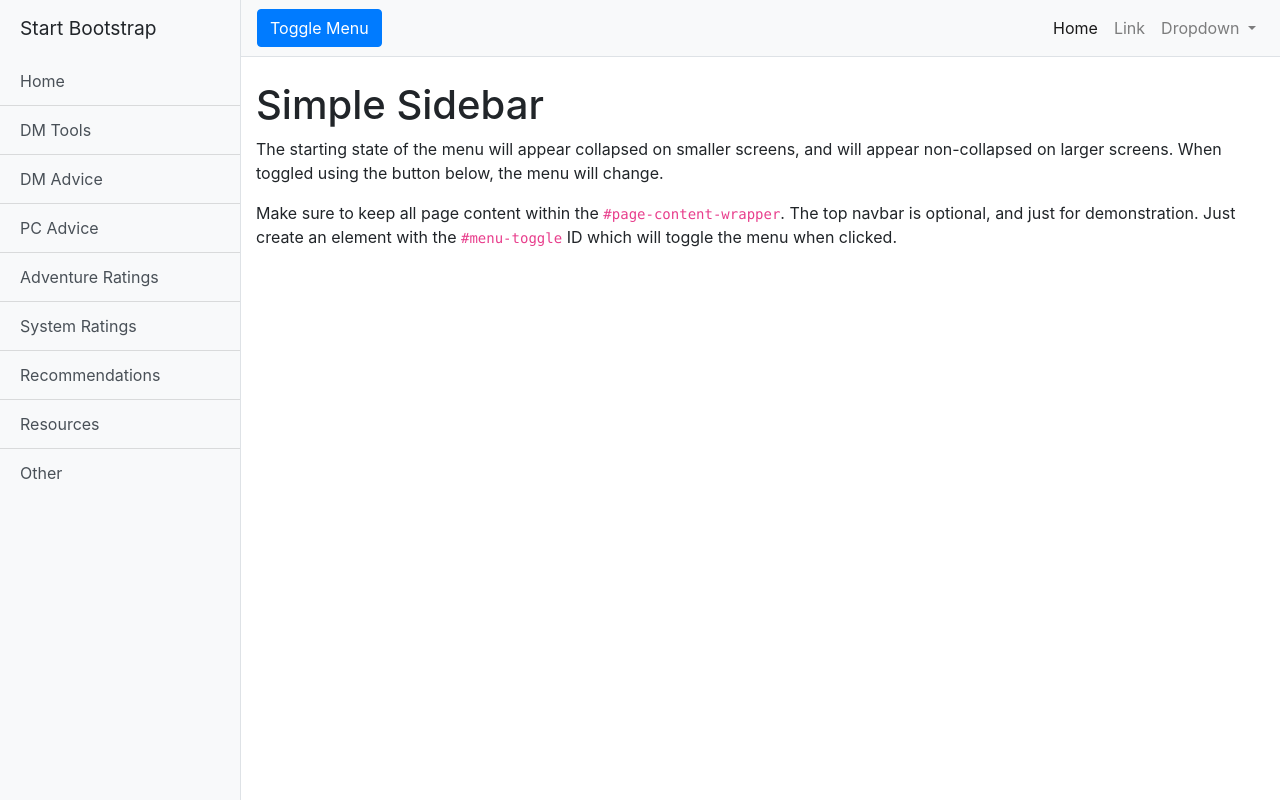
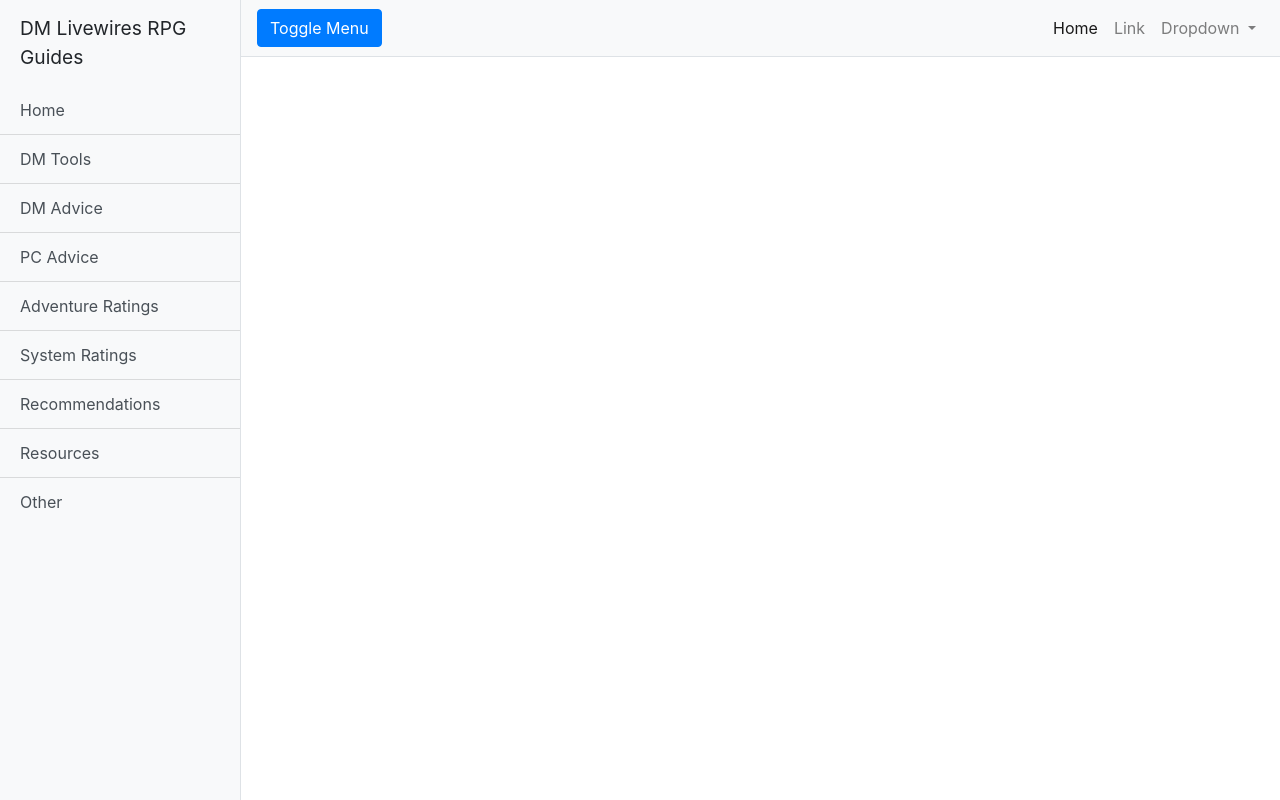
Before and after one commit to Livewyre/dnd, a website: page index.html in a window 1280 px wide. Drawn offline with Linux system fonts and the light colour scheme.

Commit message:
Update index.html

```diff
--- a/index.html
+++ b/index.html
@@ -8,7 +8,7 @@
   <meta name="description" content="">
   <meta name="author" content="">
 
-  <title>Simple Sidebar - Start Bootstrap Template</title>
+  <title>DM Livewires RPG Guides</title>
 
   <!-- Bootstrap core CSS -->
   <link href="vendor/bootstrap/css/bootstrap.min.css" rel="stylesheet">
@@ -24,7 +24,7 @@
 
     <!-- Sidebar -->
     <div class="bg-light border-right" id="sidebar-wrapper">
-      <div class="sidebar-heading">Start Bootstrap </div>
+      <div class="sidebar-heading">DM Livewires RPG Guides</div>
       <div class="list-group list-group-flush">
         <a href="#" class="list-group-item list-group-item-action bg-light">Home</a>
         <a href="#" class="list-group-item list-group-item-action bg-light">DM Tools</a>
@@ -73,9 +73,7 @@
       </nav>
 
       <div class="container-fluid">
-        <h1 class="mt-4">Simple Sidebar</h1>
-        <p>The starting state of the menu will appear collapsed on smaller screens, and will appear non-collapsed on larger screens. When toggled using the button below, the menu will change.</p>
-        <p>Make sure to keep all page content within the <code>#page-content-wrapper</code>. The top navbar is optional, and just for demonstration. Just create an element with the <code>#menu-toggle</code> ID which will toggle the menu when clicked.</p>
+
       </div>
     </div>
     <!-- /#page-content-wrapper -->
```
